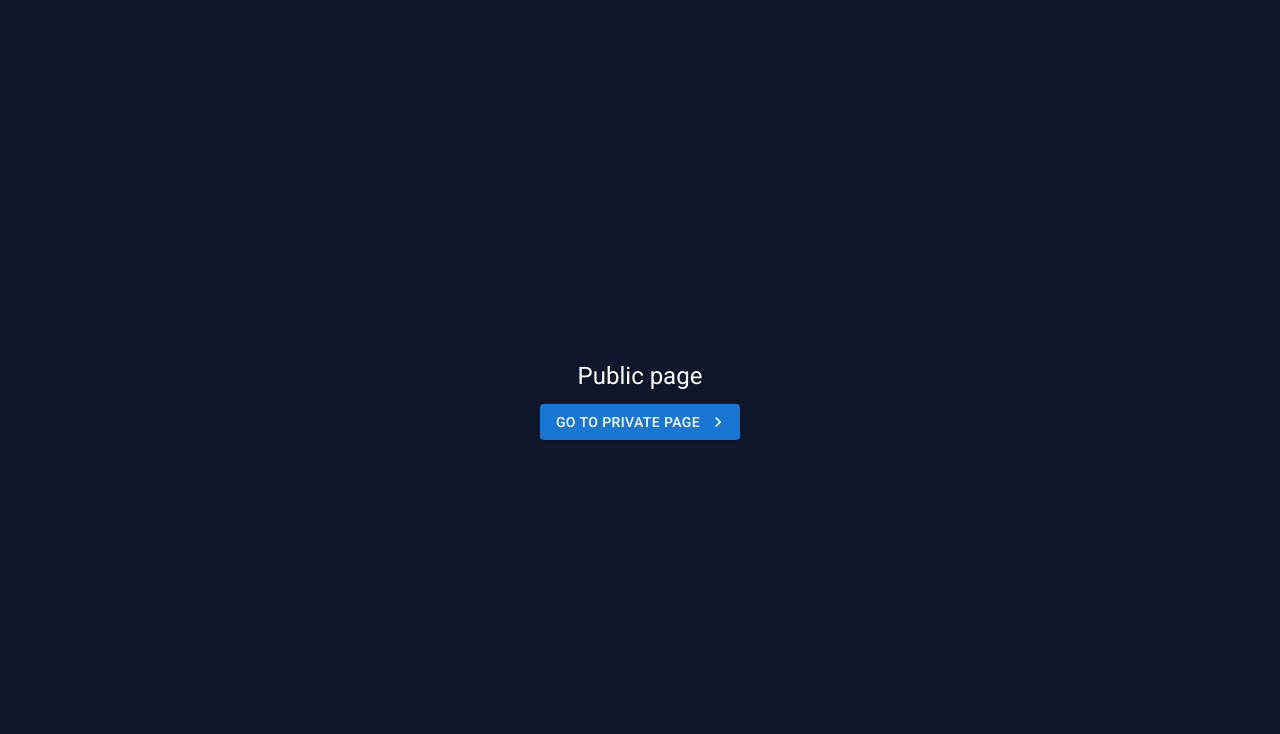
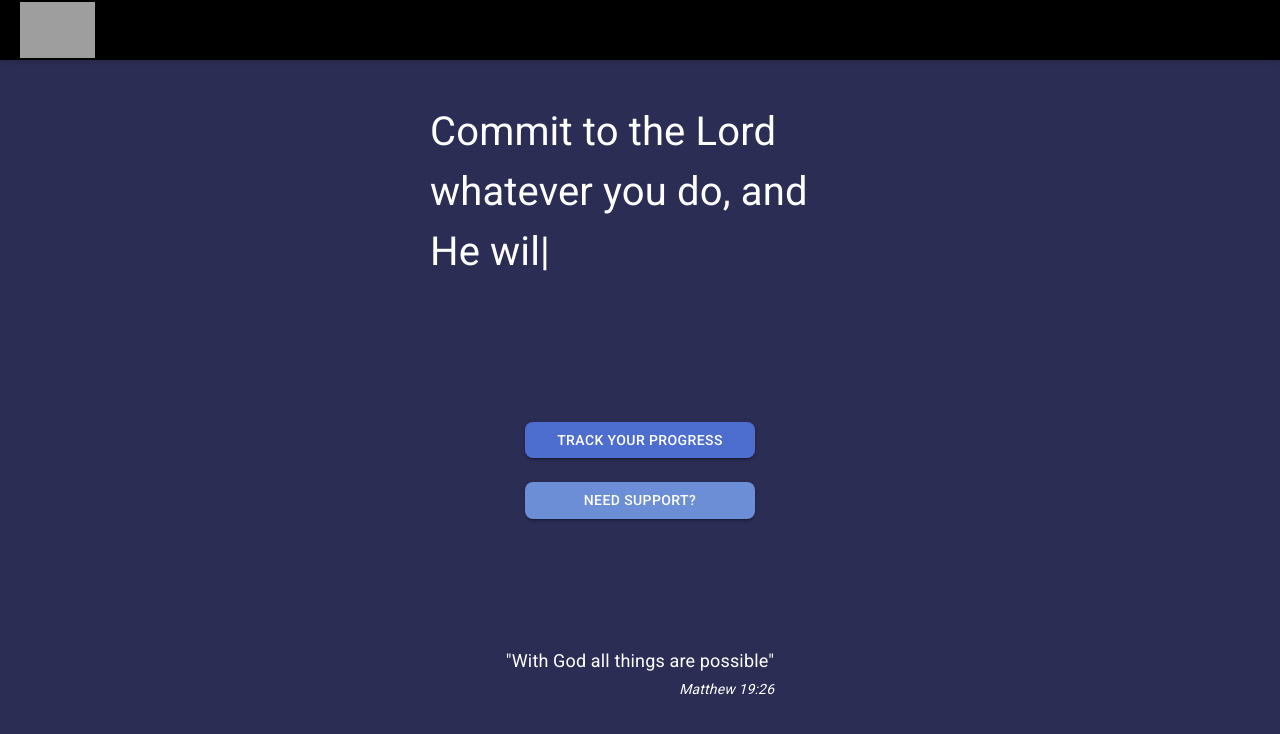
Before and after one commit to kubo550/moxie-recovery-app, a React (Vite) app: page / in a window 1280 px wide. Shown: the top 734 px of the page. Built offline with nearby package versions, Linux system fonts and the light colour scheme; grey boxes are pictures that could not be loaded.

Commit message:
add progress page

```diff
--- a/src/App.tsx
+++ b/src/App.tsx
@@ -8,6 +8,7 @@ import { Router } from './router';
 
 import { CssBaseline, ThemeProvider } from '@mui/material';
 import { theme } from './theme';
+import { Navbar } from '@/components/Navbar';
 
 const App: FunctionComponent = () => {
   return (
@@ -15,6 +16,7 @@ const App: FunctionComponent = () => {
       <ThemeProvider theme={theme}>
         <CssBaseline />
         <AuthProvider>
+          <Navbar />
           <Router />
         </AuthProvider>
       </ThemeProvider>
--- /dev/null
+++ b/src/components/Navbar.tsx
@@ -0,0 +1,17 @@
+import { Link } from 'react-router-dom';
+
+export const Navbar = () => {
+  return (
+    <nav className="fixed absolute top-0 left-0 right-0 z-50 flex h-[60px] items-center bg-black px-4 shadow-md">
+      <div className="flex">
+        <Link to="/">
+          <img
+            src="https://github.com/kubo550/moxie-daily/blob/develop/public/loog.jpg?raw=true"
+            alt="Moxie Daily Logo"
+            className="mx-auto  -ml-2 h-16  max-w-xs p-3 sm:h-16 md:h-20"
+          />
+        </Link>
+      </div>
+    </nav>
+  );
+};
--- a/src/main.tsx
+++ b/src/main.tsx
@@ -1,12 +1,7 @@
-import { StrictMode } from 'react';
 import ReactDOM from 'react-dom/client';
 import App from './App';
 
 const rootElement = document.getElementById('root') as HTMLElement;
 const root = ReactDOM.createRoot(rootElement);
 
-root.render(
-  <StrictMode>
-    <App />
-  </StrictMode>
-);
+root.render(<App />);
--- /dev/null
+++ b/src/pages/Home/index.tsx
@@ -0,0 +1,73 @@
+import { Button } from '@mui/material';
+import { FunctionComponent } from 'react';
+import { Link } from 'react-router-dom';
+import { TypeAnimation } from 'react-type-animation';
+
+export const Home: FunctionComponent = () => {
+  return (
+    <div className="flex min-h-screen flex-col items-center justify-center bg-[#2c2d55] px-4 text-white">
+      <TypeAnimation
+        sequence={[
+          'Commit to the Lord whatever you do, and He will establish your plans.',
+          1000,
+          'The plans of the diligent lead surely to abundance.',
+          1000,
+          'Be strong and courageous. Do not be afraid; do not be discouraged!',
+          1000,
+          'I can do all things through Christ who strengthens me!',
+          1000,
+          'With God all things are possible.',
+          1000,
+          'Trust in the Lord with all your heart and lean not on your own understanding.',
+          1000,
+          'Let us not grow weary of doing good, for in due season we will reap if we do not give up!',
+          1000
+        ]}
+        wrapper="h1"
+        speed={50}
+        style={{ fontSize: '2.5em', display: 'inline-block', minHeight: '40vh', maxWidth: '420px' }}
+        repeat={Infinity}
+      />
+
+      <div className="flex flex-col space-y-6">
+        <Link className="flex w-full" to="/progress">
+          <Button
+            variant="contained"
+            sx={{
+              backgroundColor: '#4d6ecf',
+              borderRadius: '0.5rem',
+              paddingX: '2rem',
+              '&:hover': {
+                backgroundColor: '#3a5abc'
+              }
+            }}
+          >
+            Track Your Progress
+          </Button>
+        </Link>
+
+        <Link className="flex w-full" to="/support">
+          <Button
+            variant="contained"
+            className="flex w-full"
+            sx={{
+              backgroundColor: '#6b8ed6',
+              borderRadius: '0.5rem',
+              paddingX: '2rem',
+              '&:hover': {
+                backgroundColor: '#5477c5'
+              }
+            }}
+          >
+            Need Support?
+          </Button>
+        </Link>
+      </div>
+
+      <div className="mt-32 text-center">
+        <p className="text-lg">&quot;With God all things are possible&quot;</p>
+        <p className="mt-1 text-end text-sm italic">Matthew 19:26</p>
+      </div>
+    </div>
+  );
+};
--- a/src/pages/Public/index.tsx
+++ /dev/null
@@ -1,14 +0,0 @@
-import { Button, Icon, Typography } from '@mui/material';
-import { FunctionComponent } from 'react';
-import { Link } from 'react-router-dom';
-
-export const Public: FunctionComponent = () => {
-  return (
-    <main className="flex h-screen w-screen flex-col items-center justify-center space-y-3 bg-slate-900 text-white">
-      <Typography variant="h5">Public page</Typography>
-      <Button component={Link} variant="contained" to="/protected" endIcon={<Icon>chevron_right</Icon>}>
-        Go to private page
-      </Button>
-    </main>
-  );
-};
--- a/src/pages/index.tsx
+++ b/src/pages/index.tsx
@@ -1,3 +1,5 @@
 export { Login } from './Login';
-export { Public } from './Public';
+export { Home } from './Home';
 export { Private } from './Private';
+export { Progress } from './progress/Progress';
+export { AddProgress } from './progress/AddProgress';
--- /dev/null
+++ b/src/pages/progress/AddProgress.tsx
@@ -0,0 +1,87 @@
+import React from 'react';
+import { useForm, Controller } from 'react-hook-form';
+import { TextField, Button } from '@mui/material';
+import { DatePicker } from '@mui/x-date-pickers/DatePicker';
+import { LocalizationProvider } from '@mui/x-date-pickers/LocalizationProvider';
+import { AdapterDateFns } from '@mui/x-date-pickers/AdapterDateFns';
+
+interface FormValues {
+  addiction: string;
+  startDate: Date | null;
+  note: string;
+}
+
+export const AddProgress: React.FC = () => {
+  // TODO: use params to check if progress has id - if yes then fetch data and set default values
+  const { control, handleSubmit, register } = useForm<FormValues>({
+    defaultValues: {
+      addiction: '',
+      startDate: new Date(),
+      note: ''
+    }
+  });
+
+  const onSubmit = (data: FormValues) => {
+    console.log('Submitted:', data);
+    //   TODO: save to local sotrage
+    //  TODO: history push to /progress
+  };
+
+  return (
+    <div className="flex min-h-screen flex-col bg-[#2c2d55] px-4 py-8 pt-20 text-white">
+      <h1 className="mb-6 text-2xl font-bold">Add Progress</h1>
+
+      <form onSubmit={handleSubmit(onSubmit)} className="max-w-md space-y-6">
+        {/* Addiction Name */}
+        <TextField
+          {...register('addiction', { required: 'This field is required' })}
+          fullWidth
+          label="Addiction Name"
+          variant="outlined"
+          InputLabelProps={{ style: { color: '#ccc' } }}
+          InputProps={{ style: { color: '#fff' } }}
+        />
+
+        {/* Start Date */}
+        <LocalizationProvider dateAdapter={AdapterDateFns}>
+          <Controller
+            name="startDate"
+            control={control}
+            render={({ field }) => (
+              <DatePicker
+                label="Start Date"
+                disableFuture
+                {...field}
+                // eslint-disable-next-line @typescript-eslint/ban-ts-comment
+                // @ts-ignore
+                renderInput={(params) => (
+                  <TextField
+                    {...params}
+                    fullWidth
+                    InputLabelProps={{ style: { color: '#ccc' } }}
+                    InputProps={{ style: { color: '#fff' } }}
+                  />
+                )}
+              />
+            )}
+          />
+        </LocalizationProvider>
+
+        <TextField
+          {...register('note')}
+          label="Note / Motivation (optional)"
+          multiline
+          rows={3}
+          fullWidth
+          variant="outlined"
+          InputLabelProps={{ style: { color: '#ccc' } }}
+          InputProps={{ style: { color: '#fff' } }}
+        />
+
+        <Button type="submit" variant="contained" color="primary" fullWidth className="bg-blue-600 hover:bg-blue-700">
+          Save
+        </Button>
+      </form>
+    </div>
+  );
+};
--- /dev/null
+++ b/src/pages/progress/Progress.tsx
@@ -0,0 +1,17 @@
+import AddIcon from '@mui/icons-material/Add';
+import { Link } from 'react-router-dom';
+
+export const Progress = () => {
+  return (
+    <div className="flex min-h-screen flex-col bg-[#2c2d55] px-4 text-white">
+      <div className="fixed bottom-4 right-4 z-50">
+        <Link
+          to="/add-progress"
+          className="flex h-16 w-16 items-center justify-center rounded-full bg-blue-600 text-white shadow-lg transition duration-300 hover:bg-blue-700"
+        >
+          <AddIcon fontSize="large" />
+        </Link>
+      </div>
+    </div>
+  );
+};
--- a/src/router/index.tsx
+++ b/src/router/index.tsx
@@ -3,12 +3,14 @@ import { FunctionComponent } from 'react';
 import { Route, Routes } from 'react-router-dom';
 import { RequireAuth } from './guards/RequireAuth';
 
-import { Login, Public, Private } from '@/pages';
+import { Login, Home, Private, Progress, AddProgress } from '@/pages';
 
 export const Router: FunctionComponent = () => {
   return (
     <Routes>
-      <Route path="/" element={<Public />} />
+      <Route path="/" element={<Home />} />
+      <Route path="/progress" element={<Progress />} />
+      <Route path="/add-progress" element={<AddProgress />} />
       <Route path="/login" element={<Login />} />
       <Route
         path="/protected"
```
Also changed, not shown: package.json (+12 -6 lines), 1 other file (tests, documents, lock files or other folders).
